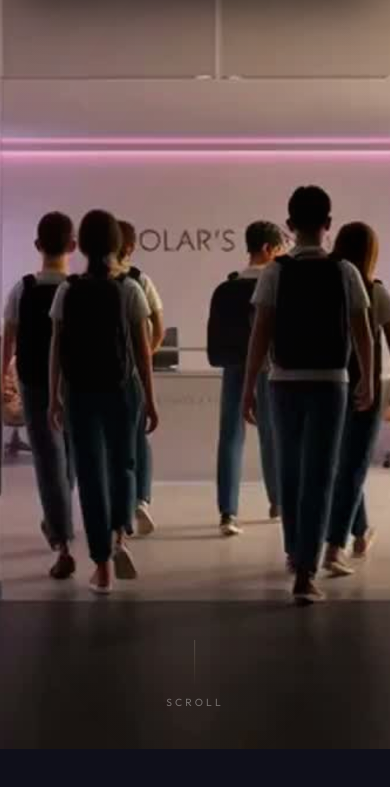
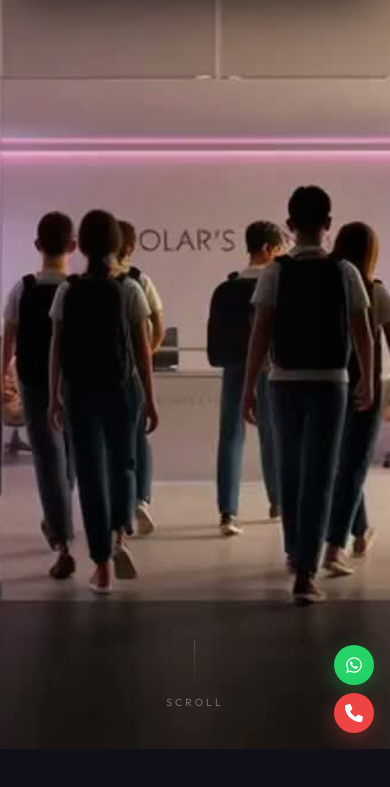
Before and after one commit to codewithsuraj0007/scholar-library, a plain HTML site: page index.html in a window 390 px wide. Shown: the part 95-882 px from the top of the page. Drawn offline with nearby package versions, Linux system fonts and the light colour scheme.

Commit message:
togle button whatsap and call

```diff
--- a/index.html
+++ b/index.html
@@ -823,6 +823,20 @@
     </div>
   </footer>
 
+  <!-- Floating Contact Buttons -->
+  <div class="floating-contact-wrap">
+    <a href="https://wa.me/919236049465" target="_blank" rel="noopener noreferrer" class="floating-contact-btn btn-whatsapp" aria-label="Chat on WhatsApp">
+      <svg class="contact-svg" xmlns="http://www.w3.org/2000/svg" viewBox="0 0 448 512" fill="currentColor">
+        <path d="M380.9 97.1C339 55.1 283.2 32 223.9 32c-122.4 0-222 99.6-222 222 0 39.1 10.2 77.3 29.6 111L0 480l117.7-30.9c32.4 17.7 68.9 27 106.1 27h.1c122.3 0 224.1-99.6 224.1-222 0-59.3-25.2-115-67.1-157zm-157 341.6c-33.2 0-65.7-8.9-94-25.7l-6.7-4-69.8 18.3L72 359.2l-4.4-7c-18.5-29.4-28.2-63.3-28.2-98.2 0-101.7 82.8-184.5 184.6-184.5 49.3 0 95.6 19.2 130.4 54.1 34.8 34.9 56.2 81.2 56.1 130.5 0 101.8-84.9 184.6-186.6 184.6zm101.2-138.2c-5.5-2.8-32.8-16.2-37.9-18-5.1-1.9-8.8-2.8-12.5 2.8-3.7 5.6-14.3 18-17.6 21.8-3.2 3.7-6.5 4.2-12 1.4-32.6-16.3-54-29.1-75.5-66-5.7-9.8 5.7-9.1 16.3-30.3 1.8-3.7 .9-6.9-.5-9.7-1.4-2.8-12.5-30.1-17.1-41.2-4.5-10.8-9.1-9.3-12.5-9.5-3.2-.2-6.9-.2-10.6-.2-3.7 0-9.7 1.4-14.8 6.9-5.1 5.6-19.4 19-19.4 46.3 0 27.3 19.9 53.7 22.6 57.4 2.8 3.7 39.1 59.7 94.8 83.8 35.2 15.2 49 16.5 66.6 13.9 10.7-1.6 32.8-13.4 37.4-26.4 4.6-13 4.6-24.1 3.2-26.4-1.3-2.5-5-3.9-10.5-6.6z"/>
+      </svg>
+    </a>
+    <a href="tel:9236049465" class="floating-contact-btn btn-call" aria-label="Call Us Now">
+      <svg class="contact-svg" xmlns="http://www.w3.org/2000/svg" viewBox="0 0 512 512" fill="currentColor">
+        <path d="M164.9 24.6c-7.7-18.6-28-28.5-47.4-23.2l-88 24C12.1 30.2 0 46 0 64C0 311.4 200.6 512 448 512c18 0 33.8-12.1 38.6-29.5l24-88c5.3-19.4-4.6-39.7-23.2-47.4l-96-40c-16.3-6.8-35.2-2.1-46.3 11.6L304.7 368C234.3 334.7 177.3 277.7 144 207.3L193.3 167c13.7-11.2 18.4-30 11.6-46.3l-40-96z"/>
+      </svg>
+    </a>
+  </div>
+
   <!-- GSAP & ScrollTrigger -->
   <script src="https://cdnjs.cloudflare.com/ajax/libs/gsap/3.12.2/gsap.min.js"></script>
   <script src="https://cdnjs.cloudflare.com/ajax/libs/gsap/3.12.2/ScrollTrigger.min.js"></script>
--- a/style.css
+++ b/style.css
@@ -533,7 +533,8 @@ body {
     left: 50%;
     transform: translateX(-50%);
     width: 100%;
-    max-width: 1200px;
+    max-width: 1296px;
+    /* Increased by 8% from 1200px */
     z-index: 1000;
 
     background: rgba(10, 10, 15, 0.75);
@@ -541,7 +542,8 @@ body {
     backdrop-filter: blur(20px);
     -webkit-backdrop-filter: blur(20px);
     border-radius: 100px;
-    padding: 0.8rem 2.2rem;
+    padding: 0.74rem 2.2rem;
+    /* Decreased vertical padding to reduce height by 8% */
 
     display: flex;
     align-items: center;
@@ -707,7 +709,7 @@ body.light-mode .subheading {
 }
 
 body.light-mode .nav-bar {
-    background: rgba(255, 248, 235, 0.85);
+    background: rgb(228, 241, 255);
     /* Light glassmorphism matching screenshots! */
     border: 1px solid rgba(0, 0, 0, 0.06);
     box-shadow:
@@ -782,7 +784,7 @@ body.light-mode .moon-icon {
 
 .nav-links a {
     font-weight: 600 !important;
-    font-size: 1.2rem;
+    font-size: 0.9rem;
 }
 
 /* Hamburger Mobile Button */
@@ -3169,3 +3171,114 @@ body.light-mode .badge-text {
         /* Hide quote block to save height */
     }
 }
+
+.nav-links {
+    gap: 1.8rem;
+}
+
+.nav-links a {
+    font-size: 1rem !important;
+    font-weight: 400;
+    color: rgb(220, 211, 211);
+}
+
+/* ─── FLOATING CONTACT ACTIONS ─────────────────────────── */
+.floating-contact-wrap {
+    position: fixed;
+    bottom: 24px;
+    right: 24px;
+    display: flex;
+    flex-direction: column;
+    gap: 10px;
+    z-index: 9999;
+    pointer-events: auto;
+}
+
+.floating-contact-btn {
+    width: 48px;
+    height: 48px;
+    border-radius: 50%;
+    display: flex;
+    align-items: center;
+    justify-content: center;
+    text-decoration: none;
+    color: #ffffff;
+    transition: all 0.3s cubic-bezier(0.175, 0.885, 0.32, 1.275);
+    cursor: pointer;
+    position: relative;
+    border: none;
+}
+
+/* WhatsApp Styling */
+.floating-contact-btn.btn-whatsapp {
+    background: #25D366;
+    box-shadow: 0 6px 20px rgba(37, 211, 102, 0.35);
+}
+
+.floating-contact-btn.btn-whatsapp:hover {
+    background: #20ba5a;
+    transform: translateY(-4px) scale(1.08);
+    box-shadow: 0 10px 25px rgba(37, 211, 102, 0.5);
+}
+
+/* Call Styling */
+.floating-contact-btn.btn-call {
+    background: #ef4444;
+    box-shadow: 0 6px 20px rgba(239, 68, 68, 0.35);
+}
+
+.floating-contact-btn.btn-call:hover {
+    background: #dc2626;
+    transform: translateY(-4px) scale(1.08);
+    box-shadow: 0 10px 25px rgba(239, 68, 68, 0.5);
+}
+
+/* SVGs inside the buttons */
+.floating-contact-btn .contact-svg {
+    width: 22px;
+    height: 22px;
+    fill: #ffffff;
+    transition: transform 0.3s ease;
+}
+
+.floating-contact-btn:hover .contact-svg {
+    transform: rotate(8deg);
+}
+
+/* Tablet Screens (e.g., iPads, foldables) */
+@media (max-width: 1024px) {
+    .floating-contact-wrap {
+        bottom: 20px;
+        right: 20px;
+        gap: 8px;
+    }
+
+    .floating-contact-btn {
+        width: 44px;
+        height: 44px;
+    }
+
+    .floating-contact-btn .contact-svg {
+        width: 20px;
+        height: 20px;
+    }
+}
+
+/* Mobile Screens (e.g., standard smartphones) */
+@media (max-width: 480px) {
+    .floating-contact-wrap {
+        bottom: 16px;
+        right: 16px;
+        gap: 8px;
+    }
+
+    .floating-contact-btn {
+        width: 40px;
+        height: 40px;
+    }
+
+    .floating-contact-btn .contact-svg {
+        width: 18px;
+        height: 18px;
+    }
+}
```
